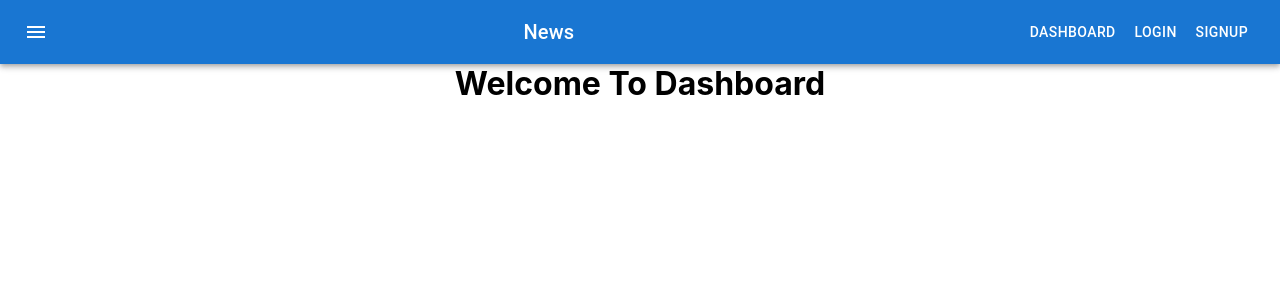
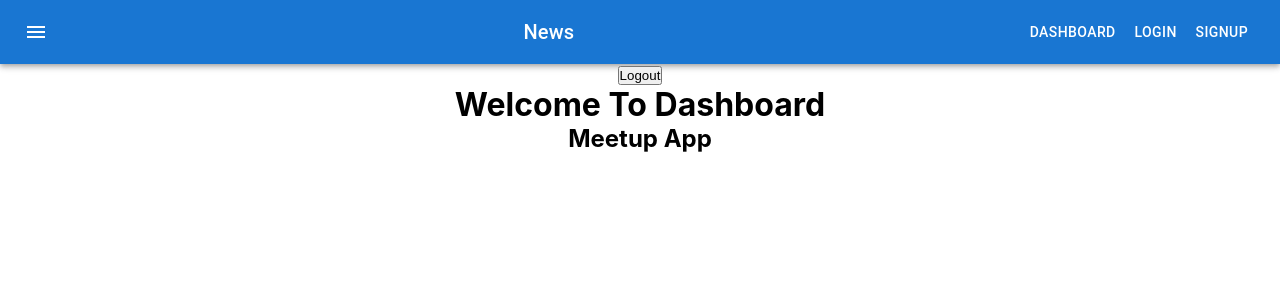
Before and after one commit to bhawaniCodes/unit-5_Assignment, a React (Create React App) app in the folder sprint-2/Evalution/sprint_2_exam_app/: page /dashboard in a window 1280 px wide. Shown: the top 300 px of the page. Built offline with nearby package versions, Linux system fonts and the light colour scheme; sample sign-in values are in the browser's storage.

Commit message:
Last Commit

```diff
--- a/sprint-2/Evalution/sprint_2_exam_app/src/Components/Dashboard.jsx
+++ b/sprint-2/Evalution/sprint_2_exam_app/src/Components/Dashboard.jsx
@@ -1,9 +1,18 @@
-import React from 'react'
+import React from "react";
+import { useHistory } from "react-router";
 
 export const Dashboard = () => {
+    const history = useHistory();
+
+    const handleLogout = () => {
+        localStorage.setItem("authState", false);
+        history.push("/login");
+    };
     return (
         <div>
+            <button onClick={handleLogout}>Logout</button>
             <h1>Welcome To Dashboard</h1>
+            <h2>Meetup App</h2>
         </div>
-    )
-}
+    );
+};
--- a/sprint-2/Evalution/sprint_2_exam_app/src/Components/Login.jsx
+++ b/sprint-2/Evalution/sprint_2_exam_app/src/Components/Login.jsx
@@ -23,7 +23,8 @@
             (item) =>
                 item.email === loginData.email &&
                 item.password === loginData.password &&
-                history.push("/dashboard")
+                (history.push("/dashboard") ||
+                    localStorage.setItem("authState", true))
         );
     };
 
--- a/sprint-2/Evalution/sprint_2_exam_app/src/Route/PrivateRoute.jsx
+++ b/sprint-2/Evalution/sprint_2_exam_app/src/Route/PrivateRoute.jsx
@@ -3,11 +3,12 @@
 import React from 'react'
 import { Redirect, Route } from 'react-router'
 
-export const PrivateRoute = ({ children, path}) => {
+export const PrivateRoute = ({ children, path }) => {
+    const authState = JSON.parse(localStorage.getItem('authState'))
 
-    if ("true") {
-        return <Route path={path}>{children}</Route>
+    if (authState) {
+        return <Route path={path}>{children}</Route>;
     } else {
-        return <Redirect to='/login' />
+        return <Redirect to="/login" />;
     }
 }
```
Also changed, not shown: sprint-2/Evalution/sprint_2_exam_app/src/Components/Logout.jsx (added, +9 -0 lines).
